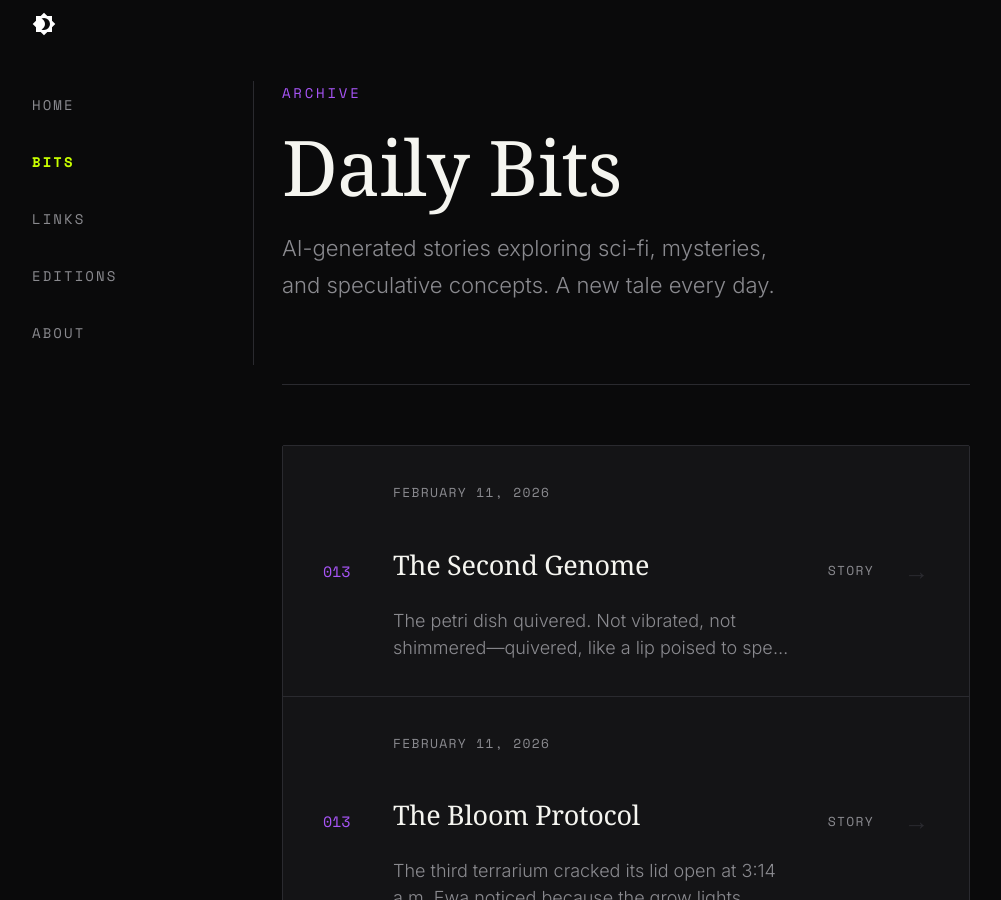
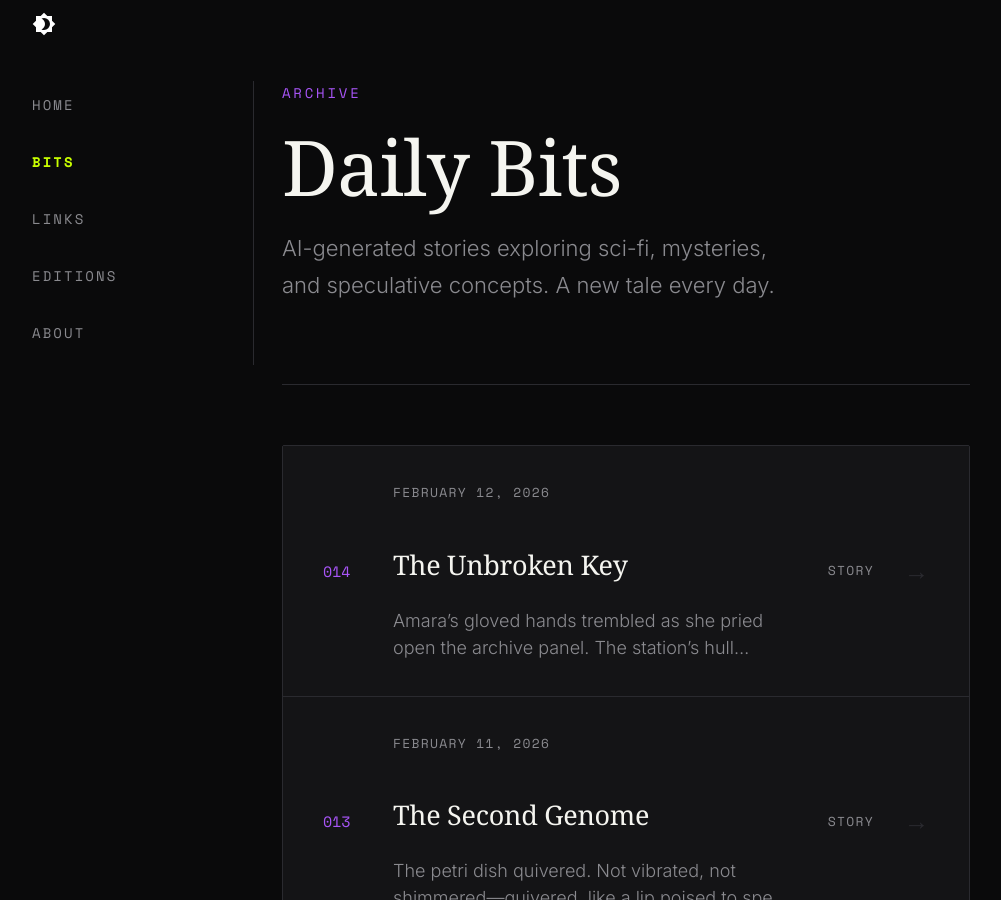
Before and after one commit to obscurebit/b1ts, an MkDocs documentation site: the page built from docs/bits/index.md, in a window 1280 px wide and 900 px high. Shown: the whole window, without its empty margins (14-1015 px from the left). Built offline with MkDocs 1.6.1 and Material for MkDocs 9.7.7, drawn with Linux system fonts in a browser that asks for light colours; some web fonts are replaced; comment, search, counter and statistics services are not loaded.

Commit message:
🤖 Daily content update - 2026-02-12

```diff
--- a/docs/bits/index.md
+++ b/docs/bits/index.md
@@ -10,6 +10,16 @@ description: AI-generated sci-fi stories, mysteries, and speculative tales
 </div>
 
 <div class="archive-list">
+  <a href="posts/2026-02-12-the-unbroken-key/" class="archive-item">
+    <div class="archive-item__number">014</div>
+    <div class="archive-item__content">
+      <span class="archive-item__date">February 12, 2026</span>
+      <h3 class="archive-item__title">The Unbroken Key</h3>
+      <p class="archive-item__excerpt">Amara’s gloved hands trembled as she pried open the archive panel. The station’s hull groaned around her, a sound like ancient metal sighing. Inside, ...</p>
+    </div>
+    <span class="archive-item__category">Story</span>
+    <span class="archive-item__arrow">→</span>
+  </a>
   <a href="posts/2026-02-11-the-second-genome/" class="archive-item">
     <div class="archive-item__number">013</div>
     <div class="archive-item__content">
--- a/overrides/home.html
+++ b/overrides/home.html
@@ -12,7 +12,7 @@
     <div class="ob-hero__eyebrow">
       <span class="ob-hero__date">{{ now().strftime('%B %d, %Y') if now is defined else 'Daily Updates' }}</span>
       <span class="ob-hero__divider">/</span>
-      <span class="ob-hero__edition">Edition #013</span>
+      <span class="ob-hero__edition">Edition #014</span>
     </div>
 
     <h1 class="ob-hero__title">
@@ -55,14 +55,14 @@
       <div class="ob-today__line"></div>
     </div>
 
-    <a href="{{ 'bits/posts/2026-02-11-the-second-genome/' | url }}" class="ob-today__story">
+    <a href="{{ 'bits/posts/2026-02-12-the-unbroken-key/' | url }}" class="ob-today__story">
       <div class="ob-today__story-meta">
-        <span class="ob-today__category">Synthetic Life</span>
+        <span class="ob-today__category">Cryptographic Secrets</span>
         <span class="ob-today__reading-time">4 min read</span>
       </div>
-      <h2 class="ob-today__story-title">The Second Genome</h2>
+      <h2 class="ob-today__story-title">The Unbroken Key</h2>
       <p class="ob-today__story-excerpt">
-        The petri dish quivered. Not vibrated, not shimmered—quivered, like a lip poised to speak. Dr. Ewa Okoro leaned closer, her breath fogging the glass. The growth medium, a gelatinous smear of agar and ...
+        Amara’s gloved hands trembled as she pried open the archive panel. The station’s hull groaned around her, a sound like ancient metal sighing. Inside, a single data spire pulsed faintly blue, its surfa...
       </p>
       <div class="ob-today__story-cta">
         <span>Read the full story</span>
@@ -86,34 +86,34 @@
     </div>
 
     <div class="ob-links__grid">
-      <a href="https://link.springer.com/article/10.1007/s11248-026-00483-y" target="_blank" rel="noopener" class="ob-link ob-link--featured">
+      <a href="https://www.thecodebreaker.org/zodiac/" target="_blank" rel="noopener" class="ob-link ob-link--featured">
         <span class="ob-link__number">01</span>
         <div class="ob-link__content">
-          <h3 class="ob-link__title">Emerging trends in genome editing of wild animals | Transgenic Research | Springer Nature Link</h3>
-          <p class="ob-link__desc">Globally, nearly one million species are currently threatened with extinction, highlighting the need...</p>
+          <h3 class="ob-link__title">ZODIAC KILLER - The Codebreaker</h3>
+          <p class="ob-link__desc">In the late 1960s and early 1970s, a serial killer, who called himself the ZODIAC, terrorized Northe...</p>
         </div>
         <span class="ob-link__arrow">↗</span>
       </a>
 
-      <a href="https://www.frontiersin.org/journals/synthetic-biology/articles/10.3389/fsybi.2025.1630026/full" target="_blank" rel="noopener" class="ob-link">
+      <a href="https://unsolvedproblems.org/index_files/Zodiac.htm" target="_blank" rel="noopener" class="ob-link">
         <span class="ob-link__number">02</span>
         <div class="ob-link__content">
-          <h3 class="ob-link__title">Frontiers | Frontiers in biofoundry: opportunities and challenges</h3>
-          <p class="ob-link__desc">Synthetic biology, with its vast potential applications in diverse fields such as biomanufacturing, ...</p>
+          <h3 class="ob-link__title">Zodiac</h3>
+          <p class="ob-link__desc">Zodiac UNSOLVED PROBLEMS In Number Theory, Logic, and Cryptography Zodiac 340 Cipher The Zodiac kill...</p>
         </div>
         <span class="ob-link__arrow">↗</span>
       </a>
 
-      <a href="https://nature.sciencearray.com/synthetic-biology-resurrect-extinct-species-deextinction" target="_blank" rel="noopener" class="ob-link">
+      <a href="https://www.softwareheritage.org/" target="_blank" rel="noopener" class="ob-link">
         <span class="ob-link__number">03</span>
         <div class="ob-link__content">
-          <h3 class="ob-link__title">Can Synthetic Biology Revive Extinct Species? | Science Array</h3>
-          <p class="ob-link__desc">CRISPR gene editing enables scientists to resurrect traits from extinct species. But de-extinction r...</p>
+          <h3 class="ob-link__title">Home Page - Software Heritage</h3>
+          <p class="ob-link__desc">Software [is our] Heritage Software is fragile unlike words carved in stone it can be deleted or get...</p>
         </div>
         <span class="ob-link__arrow">↗</span>
       </a>
 
-      <a href="{{ 'links/posts/2026-02-11-daily-links/' | url }}" class="ob-link ob-link--more">
+      <a href="{{ 'links/posts/2026-02-12-daily-links/' | url }}" class="ob-link ob-link--more">
         <span class="ob-link__more-text">View all links</span>
         <span class="ob-link__more-count">+0 more today</span>
       </a>
```
Also changed, not shown: docs/bits/posts/2026-02-12-the-unbroken-key.md (added, +42 -0 lines), docs/editions.md (+10 -0 lines), docs/editions/posts/2026-02-12-edition-014.md (added, +27 -0 lines), docs/links/index.md (+10 -0 lines), docs/links/posts/2026-02-12-daily-links.md (added, +55 -0 lines), docs/substack/2026-02-12-edition-014.md (added, +64 -0 lines).
